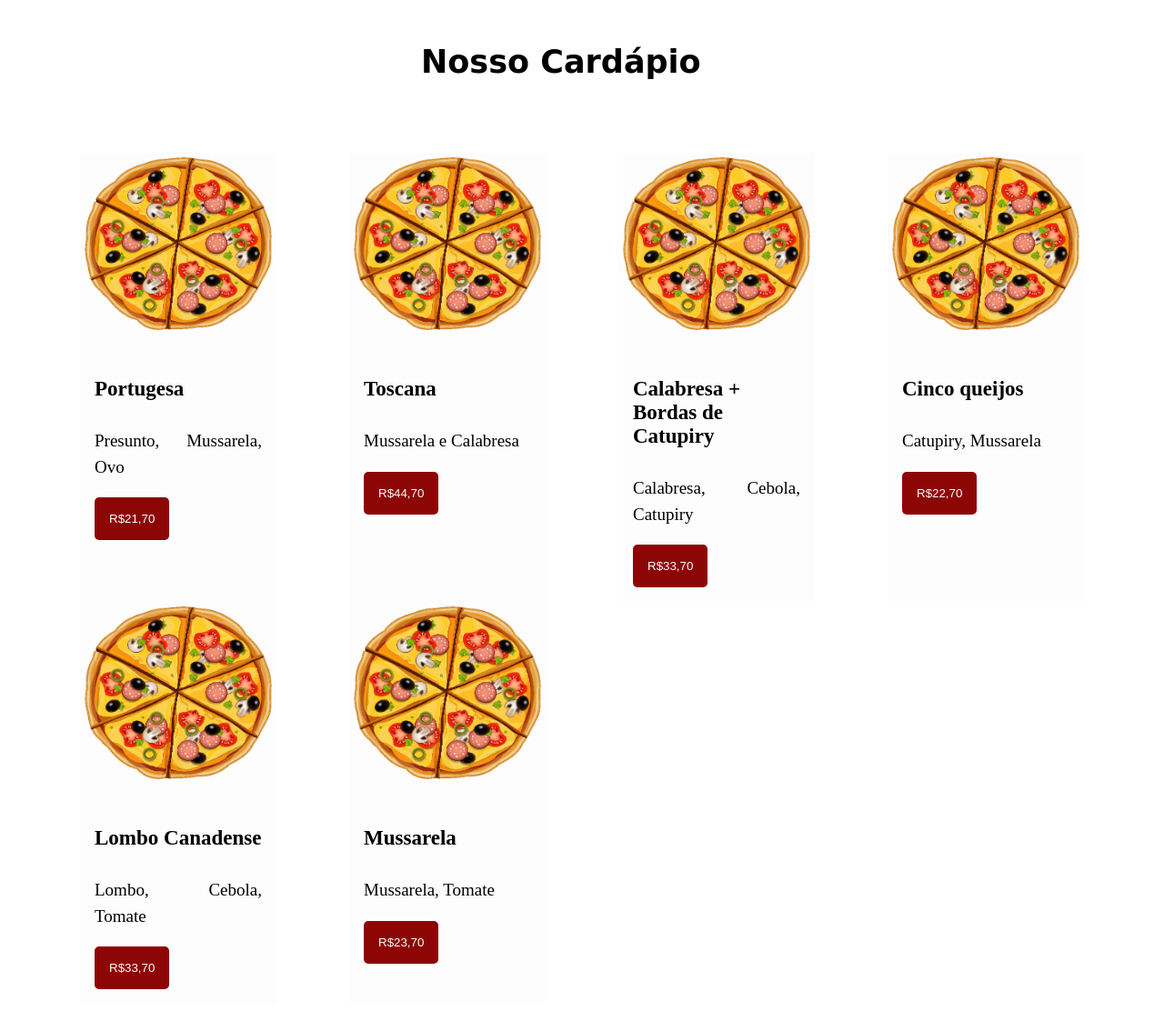
After one commit to DeoRetr0/Pizzaria, a PHP site: page /cardapio1.html in a window 1280 px wide. The commit adds this page. Shown: the whole page at 91% size. Run offline with PHP 8.4, Linux system fonts and the light colour scheme.

Commit message:
Cardápio Ajax
Cardápio + Css + Resposividade + Ajax no index.html

```diff
--- /dev/null
+++ b/cardapio1.html
@@ -0,0 +1,61 @@
+<link rel="stylesheet" href="css/foto/foto.css">
+<link rel="stylesheet" href="css/foto/foto-botao.css">
+<link rel="stylesheet" href="css/foto/foto-conteudo.css">
+<link rel="stylesheet" href="css/foto/foto-descricao.css">
+<link rel="stylesheet" href="css/foto/foto-imagem.css">
+<link rel="stylesheet" href="css/foto/foto-titulo.css">
+<link rel="stylesheet" href="css/fotos.css">
+
+<article>
+    <h3 id="ngaleriafotos">Nosso Cardápio</h3>
+    <section class="fotos" id="fotos">
+        <div class="foto">
+            <img alt="foto1" class="foto__imagem" src="imagens/pizza.png" />
+            <div class="foto__conteudo">
+                <h4 class="foto__titulo">Portugesa</h4>
+                <p class="foto__descricao">Presunto, Mussarela, Ovo</p>
+                <button class="foto__botao">R$21,70</button>
+            </div>
+        </div>
+        <div class="foto">
+            <img alt="foto2" class="foto__imagem" src="imagens/pizza.png" />
+            <div class="foto__conteudo">
+                <h4 class="foto__titulo">Toscana</h4>
+                <p class="foto__descricao">Mussarela e Calabresa</p>
+                <button class="foto__botao">R$44,70</button>
+            </div>
+        </div>
+        <div class="foto">
+            <img alt="foto3" class="foto__imagem" src="imagens/pizza.png" />
+            <div class="foto__conteudo">
+                <h4 class="foto__titulo">Calabresa + Bordas de Catupiry</h4>
+                <p class="foto__descricao">Calabresa, Cebola, Catupiry</p>
+                <button class="foto__botao">R$33,70</button>
+            </div>
+        </div>
+        <div class="foto">
+            <img alt="foto4" class="foto__imagem" src="imagens/pizza.png" />
+            <div class="foto__conteudo">
+                <h4 class="foto__titulo">Cinco queijos</h4>
+                <p class="foto__descricao">Catupiry, Mussarela</p>
+                <button class="foto__botao">R$22,70</button>
+            </div>
+        </div>
+        <div class="foto">
+            <img alt="foto5" class="foto__imagem" src="imagens/pizza.png" />
+            <div class="foto__conteudo">
+                <h4 class="foto__titulo">Lombo Canadense</h4>
+                <p class="foto__descricao">Lombo, Cebola, Tomate</p>
+                <button class="foto__botao">R$33,70</button>
+            </div>
+        </div>
+        <div class="foto">
+            <img alt="foto6" class="foto__imagem" src="imagens/pizza.png" />
+            <div class="foto__conteudo">
+                <h4 class="foto__titulo">Mussarela</h4>
+                <p class="foto__descricao">Mussarela, Tomate</p>
+                <button class="foto__botao">R$23,70</button>
+            </div>
+        </div>
+    </section>
+</article>
--- /dev/null
+++ b/css/foto/foto-botao.css
@@ -0,0 +1,13 @@
+.foto__botao {
+    background: #8d0606;
+    border: none;
+    border-radius: 5px;
+    color: #fdfdfd;
+    padding: 1rem;
+    transition: all .1s ease-in-out;
+}
+
+.foto__botao:hover {
+    background: #620404;
+    cursor: pointer;
+}
--- /dev/null
+++ b/css/foto/foto-conteudo.css
@@ -0,0 +1,3 @@
+.foto__conteudo {
+    padding: 1rem;
+}
--- /dev/null
+++ b/css/foto/foto-descricao.css
@@ -0,0 +1,5 @@
+.foto__descricao {
+    font-size: 1.1875rem;
+    line-height: 1.5;
+    text-align: justify;
+}
--- /dev/null
+++ b/css/foto/foto-imagem.css
@@ -0,0 +1,3 @@
+.foto__imagem {
+    height: 200px;
+}
--- /dev/null
+++ b/css/foto/foto-titulo.css
@@ -0,0 +1,3 @@
+.foto__titulo {
+    font-size: 1.4375rem;
+}
--- /dev/null
+++ b/css/foto/foto.css
@@ -0,0 +1,39 @@
+#ngaleriafotos {
+    margin-top: 3rem;
+    margin-left: 36%;
+    font-size: 2rem;
+    padding: 0px;
+    color: #000000;
+    font-family: Century, cursive;
+    font-size: 2.1875rem;
+    margin-bottom: 0rem;
+}
+.foto {
+    background: #fdfdfd;
+    display: flex;
+    flex-direction: column;
+    margin-bottom: 0rem;
+    /*margin-top: 0.5rem;*/
+}
+
+
+@media screen and (min-width:0){
+    .foto {
+        margin-right: 1rem;
+        width: 100%;
+    }
+}
+
+@media screen and (min-width:768px) {
+    .foto {
+        margin-right: 2.5rem;
+        width: calc(33.33% - 2.5rem);
+    }
+}
+
+@media screen and (min-width:992px) {
+    .foto {
+        margin-right: 5rem;
+        width: calc(25% - 5rem);
+    }
+}
--- /dev/null
+++ b/css/fotos.css
@@ -0,0 +1,25 @@
+.fotos {
+    /*background: #e5e5e5;*/
+    display: flex;
+    flex-wrap: wrap;
+    padding: 5rem 0 0 5rem;
+    position: relative;
+}
+
+@media screen and (min-width:0){
+    .fotos {
+        padding: 5rem 0 0 1rem;
+    }
+}
+
+@media screen and (min-width:768px) {
+    .fotos {
+        padding: 5rem 0 0 2.5rem;
+    }
+}
+
+@media screen and (min-width:992px) {
+    .fotos {
+        padding: 5rem 0 0 5rem;
+    }
+}
```
Also changed, not shown: contatos.html (+7 -24 lines), css/reponsive.css (added, +60 -0 lines), css/style.css (+65 -94 lines), index.html (+61 -38 lines), js/render.js (+0 -29 lines), lojas.html (+29 -52 lines), imagens/pizza.png (added).
